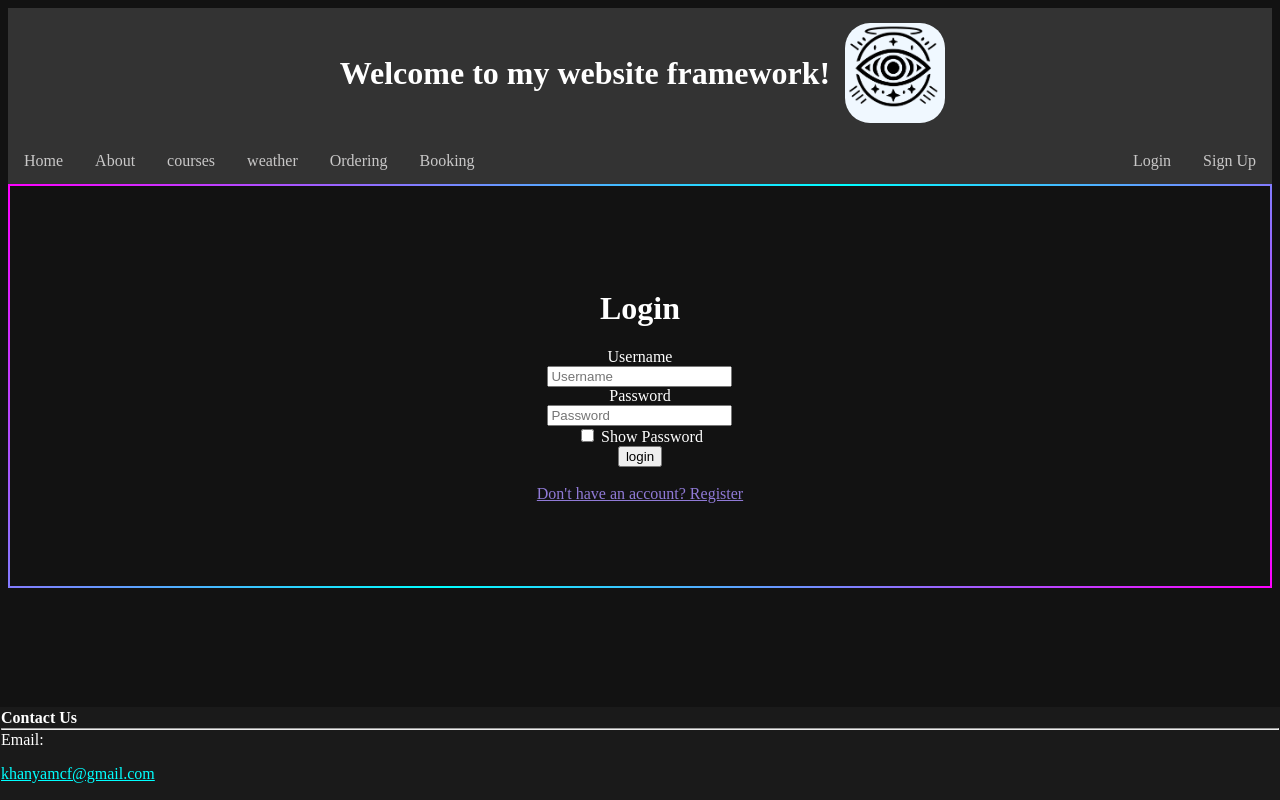
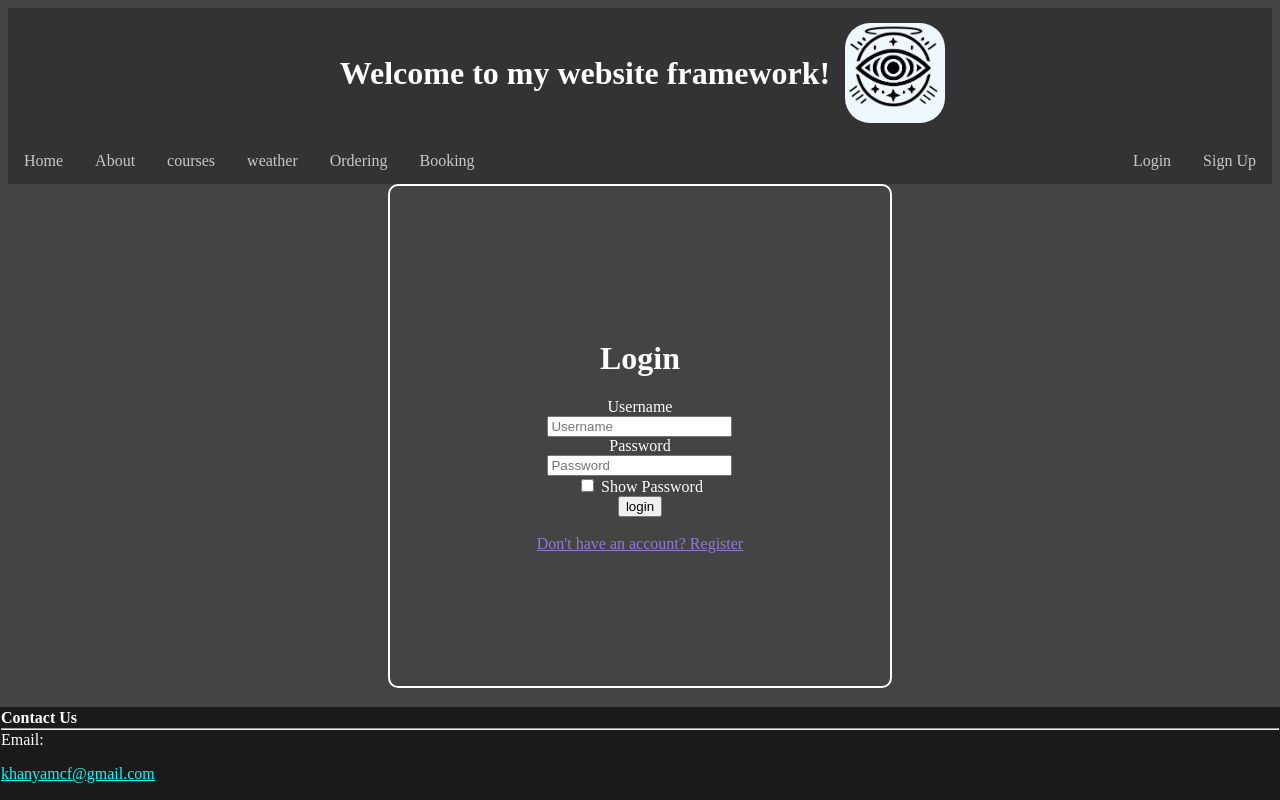
Before and after one commit to khanya-mcfadden/os-practice-framework, a Flask app: page /login in a window 1280 px wide. Run offline with Flask 3, Linux system fonts and the light colour scheme.

```diff
--- a/flaskr/static/main.css
+++ b/flaskr/static/main.css
@@ -1,14 +1,4 @@
-
-
-
-
-
-
-
-
-
-/* dark mode */
- .h2 {
+.h2 {
     color: #ffffff;
 }
 
@@ -68,7 +58,7 @@
 }
 
 body {
-    background-color: #121212;
+    background-color: #444444;
     color: #ffffff;
 }
 
@@ -213,3 +203,12 @@ body .overlay-content {
 .project-card p {
     font-size: 1.1rem;
 }
+
+.overlay-content {
+    background-color: #fff;
+    border-radius: 5px;
+    box-shadow: 0 4px 8px rgba(0, 0, 0, 0.1);
+    padding: 20px;
+    position: relative;
+    width: 500px;
+}
--- a/flaskr/templates/courses_info.html
+++ b/flaskr/templates/courses_info.html
@@ -58,7 +58,7 @@
       font-family: Arial, sans-serif;
       margin: 0;
       padding: 0;
-      background-color: #f0f0f0;
+      background-color: #444444;
     }
 
 
--- a/flaskr/templates/login.html
+++ b/flaskr/templates/login.html
@@ -39,16 +39,18 @@
 </div>
 <style>
     .container {
+        max-width: 500px;
         display: flex;
-        justify-content: center;
+        justify-content: space-around;
+        height: 500px;
+        margin: 0 auto;  /* This centers the container horizontally */
+        margin-bottom: 30px;
         align-items: center;
-        height: 50vh;
         text-align: center;
-        box-shadow: 0 4px 30px linear-gradient(135deg, #ff00ff, #00ffff, #ff00ff);
+        box-shadow: #ffffff;
         background-size: 400% 400%;
         animation: gradientShift 15s ease infinite;
         border: 2px solid;
-        border-image: linear-gradient(135deg, #ff00ff, #00ffff, #ff00ff) 1;
         border-radius: 10px;
     }
 
@@ -60,33 +62,7 @@
 
 </style>
 <script>
-    // Dark mode functionality
-    function toggleDarkMode() {
-        var elements = document.querySelectorAll('body, .sidebar, .content');
-        elements.forEach(element => {
-            element.classList.toggle("dark-mode");
-        });
 
-        var logo = document.getElementById('logo');
-        if (elements[0].classList.contains("dark-mode")) {
-            localStorage.setItem("theme", "dark");
-            logo.src = "/static/original Logo white.png";
-        } else {
-            localStorage.setItem("theme", "light");
-            logo.src = "/static/original Logo.png";
-        }
-    }
-
-    // Form handling and dark mode initialization
-    window.onload = function() {
-        // Dark mode initialization
-        if (localStorage.getItem("theme") === "dark") {
-            var elements = document.querySelectorAll('body, .sidebar, .content');
-            elements.forEach(element => {
-                element.classList.add("dark-mode");
-            });
-            document.getElementById('logo').src = "/static/original Logo white.png";
-        }
 
         // Form handling
         const form = document.querySelector('form');
@@ -120,7 +96,7 @@
                 }
             });
         }
-    }
+
 </script>
 {% endblock %}
 
--- a/flaskr/templates/weather_page.html
+++ b/flaskr/templates/weather_page.html
@@ -130,6 +130,7 @@
             display: flex;
             justify-content: space-around;
             height: 500px;
+            margin: 0 auto;  /* This centers the container horizontally */
             margin-bottom: 30px;
             align-items: center;
             text-align: center;
```
